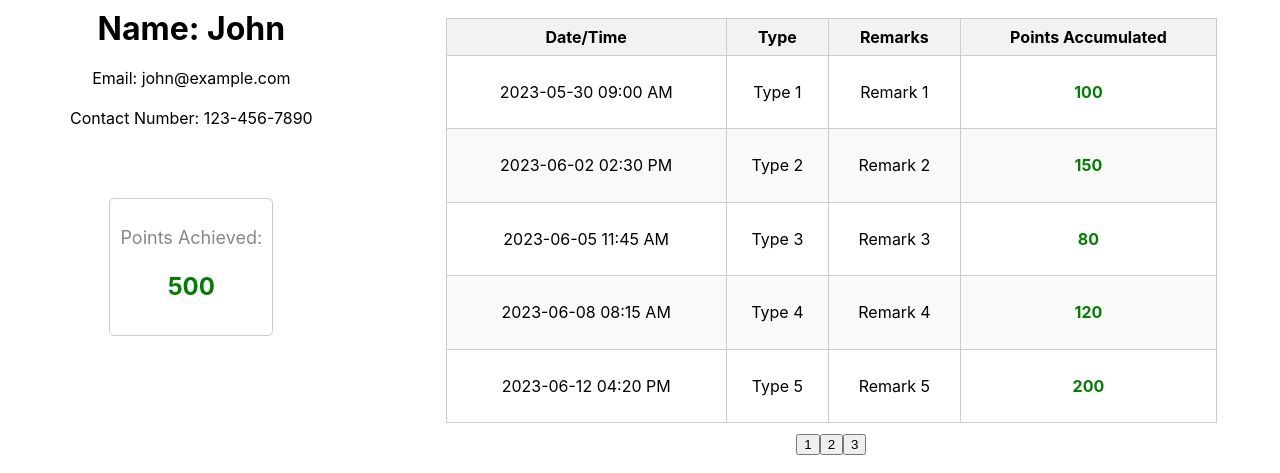
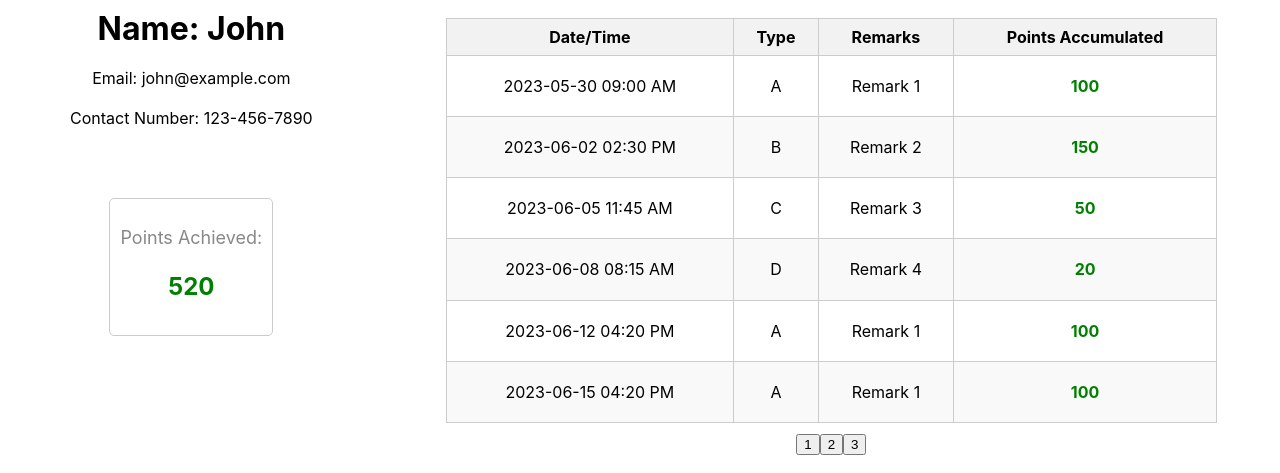
Before and after one commit to yyongjiann/GoGreen-365, a React (Create React App) app in the folder green-sg/: page / in a window 1280 px wide. Shown: the part 315-788 px from the top of the page. Built offline with nearby package versions, Linux system fonts and the light colour scheme.

Commit message:
Added components and event handlers

```diff
--- /dev/null
+++ b/green-sg/src/components/Activity.js
@@ -0,0 +1,14 @@
+import React from 'react'
+
+export default function activity({date, activity, remarks, points}){
+    return(
+        <tr>
+        <td>{date}</td>
+        <td>{activity}</td>
+        <td>{remarks}</td>
+        <td className="points-cell">{points}</td>
+        </tr>
+)
+
+
+}
--- a/green-sg/src/components/ProfilePage.js
+++ b/green-sg/src/components/ProfilePage.js
@@ -1,7 +1,61 @@
-import React from 'react';
+import React, {useState, useEffect} from 'react';
 import './ProfilePage.css'; // Import CSS file for styling
+import Activity from './Activity';
+
 
 const ProfilePage = () => {
+
+  const data = [
+  {
+    date: "2023-05-30 09:00 AM",
+    activity: "A",
+    remarks: "Remark 1",
+    points: 100
+  },
+  {
+    date: "2023-06-02 02:30 PM",
+    activity: "B",
+    remarks: "Remark 2",
+    points: 150
+  },
+  {
+    date: "2023-06-05 11:45 AM",
+    activity: "C",
+    remarks: "Remark 3",
+    points: 50
+  },
+  {
+    date: "2023-06-08 08:15 AM",
+    activity: "D",
+    remarks: "Remark 4",
+    points: 20
+  },
+  {
+    date: "2023-06-12 04:20 PM",
+    activity: "A",
+    remarks: "Remark 1",
+    points: 100
+  },
+  {
+    date: "2023-06-15 04:20 PM",
+    activity: "A",
+    remarks: "Remark 1",
+    points: 100
+  },
+]
+
+const formDataTemplate = {
+  date: "",
+  activity: "",
+  remarks: "",
+}
+
+  const [activityLog, setActivityLog] = useState(data)
+  const [formData, setFormData] = useState(formDataTemplate)
+
+  useEffect(()=>{
+    console.log(activityLog)
+  },[activityLog])
 
   const handlePageChange = (page) => {
     // Calculate the starting and ending indices based on the page number
@@ -15,6 +69,38 @@ const ProfilePage = () => {
     //setDisplayedEntries(displayedEntries);
   };
 
+  const handleSubmit = (event) =>{
+    event.preventDefault()
+    if (!formData.date || !formData.activity || !formData.remarks){
+      /*Error pop-up message for empty submission*/
+      console.log("error")
+    }else{
+      setActivityLog(prevState =>
+        [...prevState,
+          {...formData,
+          points: formData.activity === "A" ? 100
+            : formData.activity === "B" ? 150
+            : formData.activity === "C" ? 50
+            : formData.activity === "D" ? 20
+            : ""}])
+      }
+    /*setFormData(formDataTemplate)*/
+
+
+  }
+
+  const handleChange = (event) =>{
+    event.preventDefault()
+    const {value, name} = event.target
+    console.log(name, value)
+    setFormData(prevState => {
+      return {
+        ...prevState,
+        [name]: value
+      }
+    })
+
+  }
   return (
     <div className="profile-container">
       <div className="left-container">
@@ -33,7 +119,11 @@ const ProfilePage = () => {
           <p className="detail-item">Contact Number: 123-456-7890</p>
           <div className="points-card">
             <p className="points">Points Achieved:</p>
-            <p className="points-value">500</p>
+            <p className="points-value">
+              {activityLog.reduce((prev, curr) =>{
+                return prev + curr.points
+              }, 0)}
+              </p>
           </div>
         </div>
       </div>
@@ -42,28 +132,35 @@ const ProfilePage = () => {
         <div className="form-container">
           {/* Form */}
           <div className="form-inner-container">
-            <form>
+            <form onSubmit={handleSubmit}>
               <div className="form-general">
                 <div className="form-left-column">
                   <div className="form-row">
 
                     <label htmlFor="dropdown">Select an option:</label>
-                    <select id="dropdown">
-                      <option value="a">A</option>
-                      <option value="b">B</option>
-                      <option value="c">C</option>
-                      <option value="d">D</option>
+                    <select id="dropdown" name="activity" onChange={handleChange} >
+                      <option value="A">A</option>
+                      <option value="B">B</option>
+                      <option value="C">C</option>
+                      <option value="D">D</option>
                     </select>
                   </div>
                   <div className="form-row">
                     <label htmlFor="datetime">Select a date and time:</label>
-                    <input type="datetime-local" id="datetime" />
+                    <input type="datetime-local" id="datetime" name="date" onChange={handleChange} />
                   </div>
                 </div>
                 <div className="form-right-column">
                   <div className="form-row">
                     <label htmlFor="remark">Remark:</label>
-                    <textarea id="remark" rows="4" cols="50"></textarea>
+                    <textarea
+                    id="remark"
+                    rows="4"
+                    cols="50"
+                    name="remarks"
+                    value = {formData.remarks}
+                    onChange={handleChange}>
+                    </textarea>
                   </div>
                 </div>
               </div>
@@ -84,36 +181,15 @@ const ProfilePage = () => {
               </tr>
             </thead>
             <tbody>
-              <tr>
-                <td>2023-05-30 09:00 AM</td>
-                <td>Type 1</td>
-                <td>Remark 1</td>
-                <td className="points-cell">100</td>
-              </tr>
-              <tr>
-                <td>2023-06-02 02:30 PM</td>
-                <td>Type 2</td>
-                <td>Remark 2</td>
-                <td className="points-cell">150</td>
-              </tr>
-              <tr>
-                <td>2023-06-05 11:45 AM</td>
-                <td>Type 3</td>
-                <td>Remark 3</td>
-                <td className="points-cell">80</td>
-              </tr>
-              <tr>
-                <td>2023-06-08 08:15 AM</td>
-                <td>Type 4</td>
-                <td>Remark 4</td>
-                <td className="points-cell">120</td>
-              </tr>
-              <tr>
-                <td>2023-06-12 04:20 PM</td>
-                <td>Type 5</td>
-                <td>Remark 5</td>
-                <td className="points-cell">200</td>
-              </tr>
+              {activityLog.map((item,index)  =>
+              <Activity
+              key = {index}
+              date = {item.date}
+              activity = {item.activity}
+              remarks = {item.remarks}
+              points = {item.points}
+
+              />)}
             </tbody>
           </table>
 
```
Also changed, not shown: 1 other file (tests, documents, lock files or other folders).
